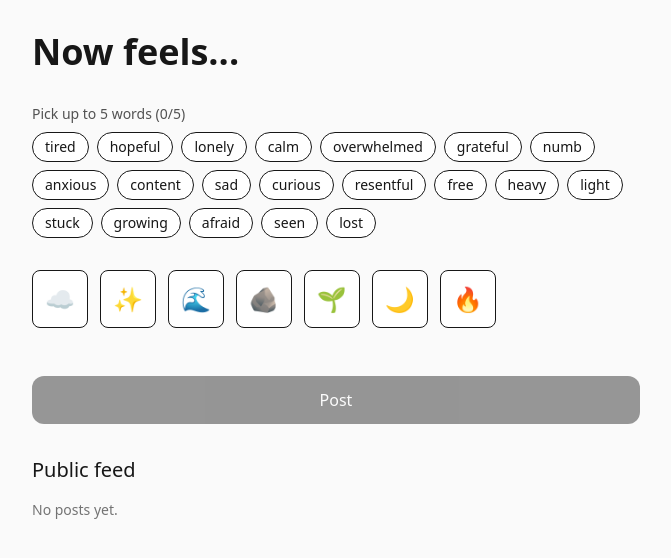
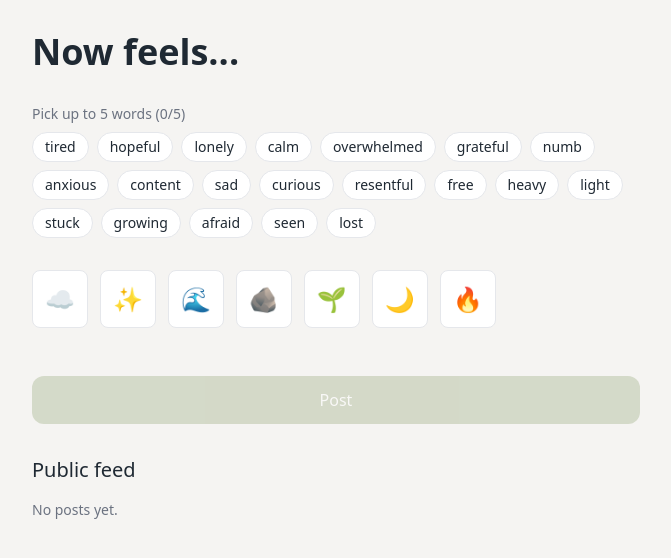
Before and after one commit to KateBark/now-feels, a Next.js app: page / in a window 1280 px wide. Shown: the top 558 px of the page, without its empty margins (304-975 px from the left). Built offline with nearby package versions, Linux system fonts and the light colour scheme.

Commit message:
updated colour scheme

```diff
--- a/app/page.js
+++ b/app/page.js
@@ -40,8 +40,8 @@ export default function Home() {
   }
 
   return (
-    <main className="min-h-screen bg-neutral-50 p-4 sm:p-6 md:p-8 lg:max-w-2xl lg:mx-auto space-y-6 sm:space-y-8">
-      <h1 className="text-2xl sm:text-3xl md:text-4xl font-semibold">
+    <main className="min-h-screen bg-[#F5F4F2] p-4 sm:p-6 md:p-8 lg:max-w-2xl lg:mx-auto space-y-6 sm:space-y-8">
+      <h1 className="text-2xl sm:text-3xl md:text-4xl font-semibold text-[#1F2933]">
         Now feels...
       </h1>
 
@@ -68,16 +68,18 @@ export default function Home() {
 
       <button
         onClick={submitPost}
-        className="w-full bg-black text-white py-3 rounded-xl mt-4 disabled:opacity-40"
+        className="w-full bg-[#A3B18A] text-white py-3 rounded-xl mt-4 disabled:opacity-40 hover:bg-[#8fa176] transition-colors"
         disabled={selectedWords.length === 0 || !selectedIcon}
       >
         Post
       </button>
 
       <section className="space-y-3 sm:space-y-4">
-        <h2 className="text-lg sm:text-xl font-medium">Public feed</h2>
+        <h2 className="text-lg sm:text-xl font-medium text-[#1F2933]">
+          Public feed
+        </h2>
         {feed.length === 0 && (
-          <p className="text-neutral-500 text-sm">No posts yet.</p>
+          <p className="text-[#6B7280] text-sm">No posts yet.</p>
         )}
         {feed.map((post) => (
           <PostCard key={post.id} post={post} />
--- a/components/IconPicker.js
+++ b/components/IconPicker.js
@@ -5,11 +5,11 @@ export default function IconPicker({ icons, selected, setSelected }) {
         <button
           key={icon.id}
           onClick={() => setSelected(icon)}
-          className={`text-xl sm:text-2xl p-2 sm:p-3 rounded-lg border
+          className={`text-xl sm:text-2xl p-2 sm:p-3 rounded-lg border border-[#E5E7EB]
             ${
               selected?.id === icon.id
-                ? "bg-black text-white"
-                : "bg-white hover:bg-neutral-200"
+                ? "bg-[#A3B18A] text-white"
+                : "bg-white text-[#1F2933] hover:bg-[#F5F4F2]"
             }
           `}
         >
--- a/components/PostCard.js
+++ b/components/PostCard.js
@@ -3,13 +3,13 @@ export default function PostCard({ post }) {
   const formatted = date ? date.toLocaleString() : "";
 
   return (
-    <div className="bg-white rounded-lg sm:rounded-xl p-3 sm:p-4 shadow-sm border">
+    <div className="bg-white rounded-lg sm:rounded-xl p-3 sm:p-4 shadow-sm border-[#E5E7EB]">
       <div className="flex justify-between items-start gap-2 mb-2 sm:mb-3">
         <div className="text-2xl sm:text-3xl md:text-4xl shrink-0">
           {post.icon}
         </div>
         {formatted && (
-          <div className="text-xs sm:text-sm text-neutral-500 text-right shrink-0">
+          <div className="text-xs sm:text-sm text-[#6B7280] text-right shrink-0">
             {formatted}
           </div>
         )}
@@ -19,7 +19,7 @@ export default function PostCard({ post }) {
         {post.words.map((word) => (
           <span
             key={word}
-            className="px-2 py-1 bg-neutral-200 rounded-full text-xs sm:text-sm"
+            className="px-2 py-1 bg-[#E5E7EB] rounded-full text-xs sm:text-sm text-[#1F2933]"
           >
             {word}
           </span>
--- a/components/WordPicker.js
+++ b/components/WordPicker.js
@@ -9,7 +9,7 @@ export default function WordPicker({ words, selected, setSelected }) {
 
   return (
     <div>
-      <p className="mb-2 text-sm text-neutral-600">
+      <p className="mb-2 text-sm text-[#6B7280]">
         Pick up to 5 words ({selected.length}/5)
       </p>
 
@@ -18,11 +18,11 @@ export default function WordPicker({ words, selected, setSelected }) {
           <button
             key={word}
             onClick={() => toggleWord(word)}
-            className={`px-3 py-1 rounded-full border text-sm
+            className={`px-3 py-1 rounded-full border border-[#E5E7EB] text-sm
               ${
                 selected.includes(word)
-                  ? "bg-black text-white"
-                  : "bg-white hover:bg-neutral-200"
+                  ? "bg-[#A3B18A] text-white"
+                  : "bg-white text-[#1F2933] hover:bg-[#F5F4F2]"
               }
             `}
           >
```
